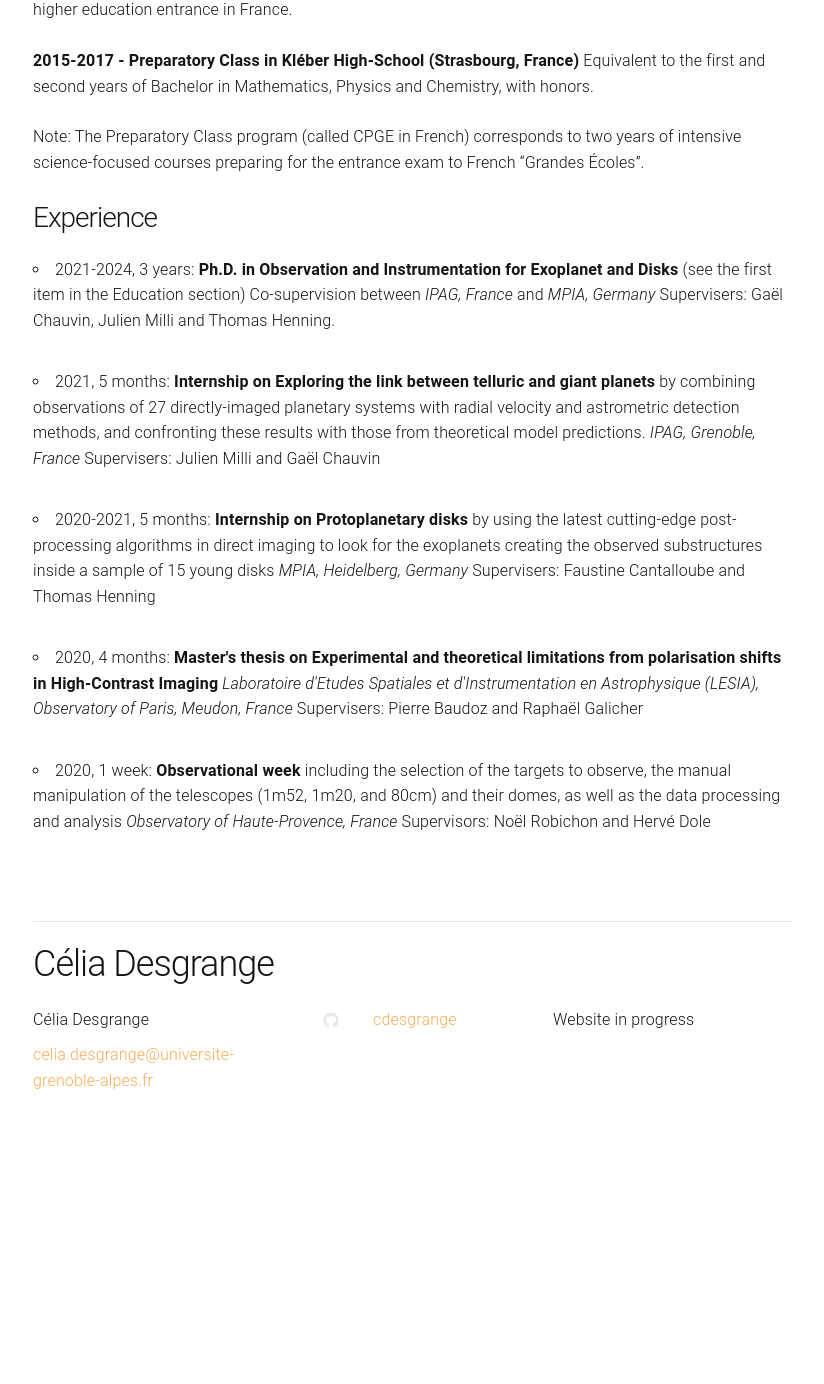
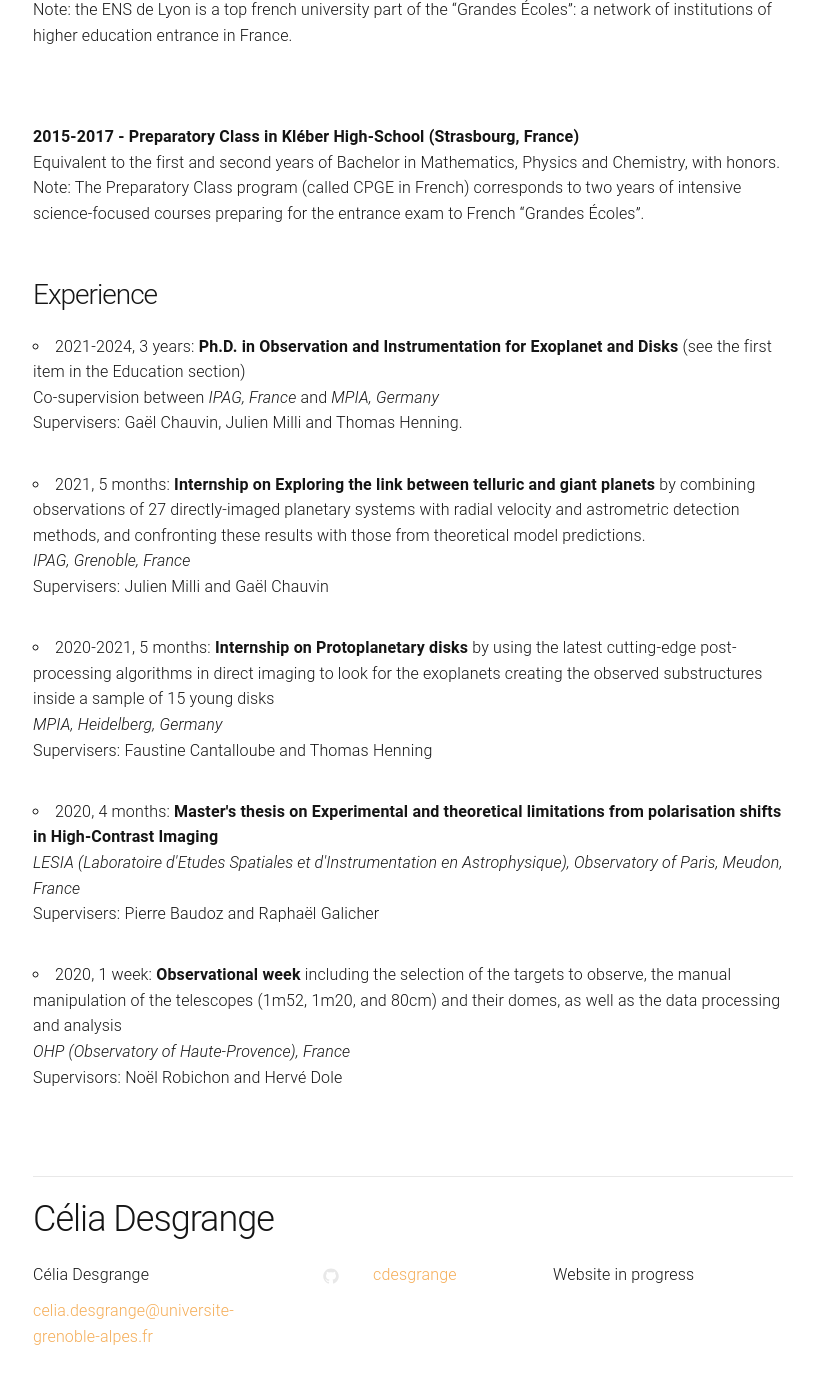
Before and after one commit to cdesgrange/cdesgrange.github.io, a Jekyll site: the page built from resume.md, in a window 1280 px wide and 1400 px high, scrolled down 893 px. Shown: the top 1384 px of the window, without its empty margins (227-1051 px from the left). Built offline with Jekyll 4.4.1, drawn with Linux system fonts in a browser that asks for light colours; before the commit the page ends 2051 px from its top, so only the background shows below that.

Commit message:
updates spaces and acronym orders

```diff
--- a/resume.md
+++ b/resume.md
@@ -11,9 +11,10 @@ Download <a href="/Resume_Desgrange_Celia.pdf" target="_blank"> Resume.pdf</a>
 <h3>Education </h3>
 <strong>2021-2024: Philosophiae Doctor in Astronomy and Astrophysics</strong>
 
-<b>Ph. D. entitled 'Path forward discs and exoplanets imaging with SPHERE at VLT: Pushing the limits in its current design and with the SPHERE+ upgrade' </b>
+<b>Ph. D. entitled 'Path forward discs and exoplanets imaging with SPHERE at VLT: Pushing the limits in its current design and with the SPHERE+ upgrade' </b> <br>
+Co-supervision between the  <i>Institut de Planétologie et d'Astrophysique de Grenoble (IPAG), Grenoble, France* <i> and the  </i>Max-Planck Institute for Astronomy (MPIA), Heidelberg, Germany </i>
 
-Co-supervision between the  <i>Institut de Planétologie et d'Astrophysique de Grenoble (IPAG), Grenoble, France* <i> and the  </i>Max-Planck Institute for Astronomy (MPIA), Heidelberg, Germany </i>
+<br>
 
 <strong>2017-2021 - Ecole Normale Supérieure (ENS) de Lyon and Observatory of Paris (France)</strong>
 
@@ -33,54 +34,58 @@ Co-supervision between the  <i>Institut de Planétologie et d'Astrophysique de G
 
 Note: the ENS de Lyon is a top french university part of the "Grandes Écoles": a network of institutions of higher education entrance in France.
 
+<br>
+
 <strong>2015-2017 - Preparatory Class in Kléber High-School (Strasbourg, France)</strong>
+<br>
 Equivalent to the first and second years of Bachelor in Mathematics, Physics and Chemistry, with honors.
+<br>
+Note: The Preparatory Class program (called CPGE in French) corresponds to two years of intensive science-focused courses preparing for the entrance exam to French "Grandes Écoles".
+<br> <br>
 
-Note: The Preparatory Class program (called CPGE in French) corresponds to two years of intensive science-focused courses preparing for the entrance exam to French "Grandes Écoles".
-<br>
 
 <h3>Experience </h3>
 
 <ul>
 
 <li>2021-2024, 3 years: <b>Ph.D. in Observation and Instrumentation for Exoplanet and Disks</b> (see the first item in the Education section)
-
+  <br>
   Co-supervision between  <i> IPAG, France</i> and <i>MPIA, Germany </i>
-
+  <br>
   Supervisers: Gaël Chauvin, Julien Milli and Thomas Henning.
 </li>
   <br>
 
 <li>2021, 5 months: <b>Internship on Exploring the link between telluric and giant planets</b> by combining observations of 27 directly-imaged planetary systems with radial velocity and astrometric detection methods, and confronting these results with those from theoretical model predictions.
-
+  <br>
   <i> IPAG, Grenoble, France </i>
-
+  <br>
   Supervisers: Julien Milli and Gaël Chauvin
 </li>
   <br>
 
 <li>2020-2021, 5 months: <b>Internship on Protoplanetary disks</b> by using the latest cutting-edge post-processing algorithms in direct imaging to look for the exoplanets creating the observed substructures inside a sample of 15 young disks
-
+  <br>
    <i>MPIA, Heidelberg, Germany</i>
-
+  <br>
    Supervisers: Faustine Cantalloube and Thomas Henning
  </li>
    <br>
 
 
  <li> 2020, 4 months: <b>Master's thesis on Experimental and theoretical limitations from polarisation shifts in High-Contrast Imaging</b>
-
-   <i> Laboratoire d'Etudes Spatiales et d'Instrumentation en Astrophysique (LESIA), Observatory of Paris, Meudon, France </i>
-
+  <br>
+   <i> LESIA (Laboratoire d'Etudes Spatiales et d'Instrumentation en Astrophysique), Observatory of Paris, Meudon, France </i>
+  <br>
    Supervisers: Pierre Baudoz and Raphaël Galicher
  </li>
    <br>
 
 
  <li> 2020, 1 week: <b>Observational week</b> including the selection of the targets to observe, the manual manipulation of the telescopes (1m52, 1m20, and 80cm) and their domes, as well as the data processing and analysis
-
-   <i>Observatory of Haute-Provence, France </i>
-
+   <br>
+   <i>OHP (Observatory of Haute-Provence), France </i>
+   <br>
    Supervisors: Noël Robichon and Hervé Dole
  </li>
    <br>
```
